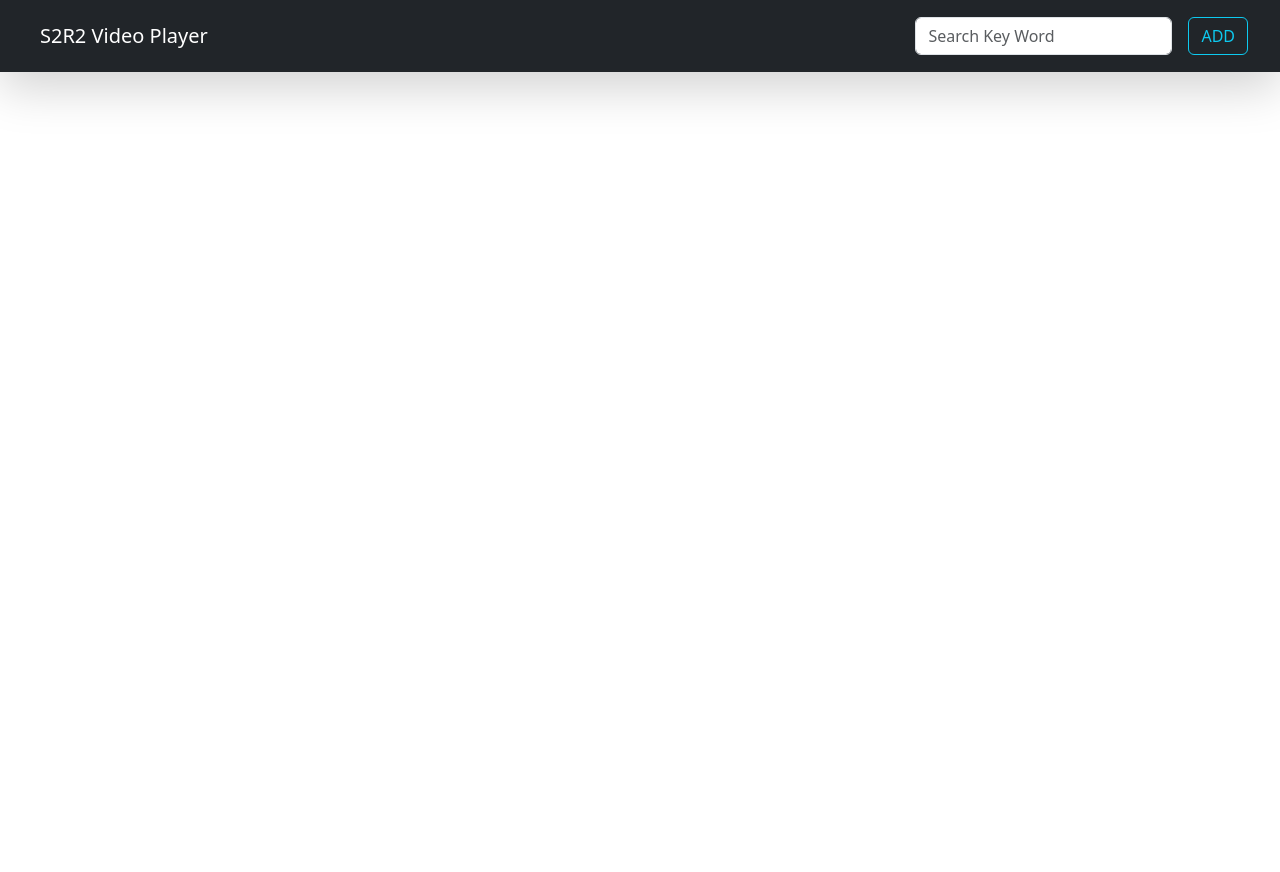
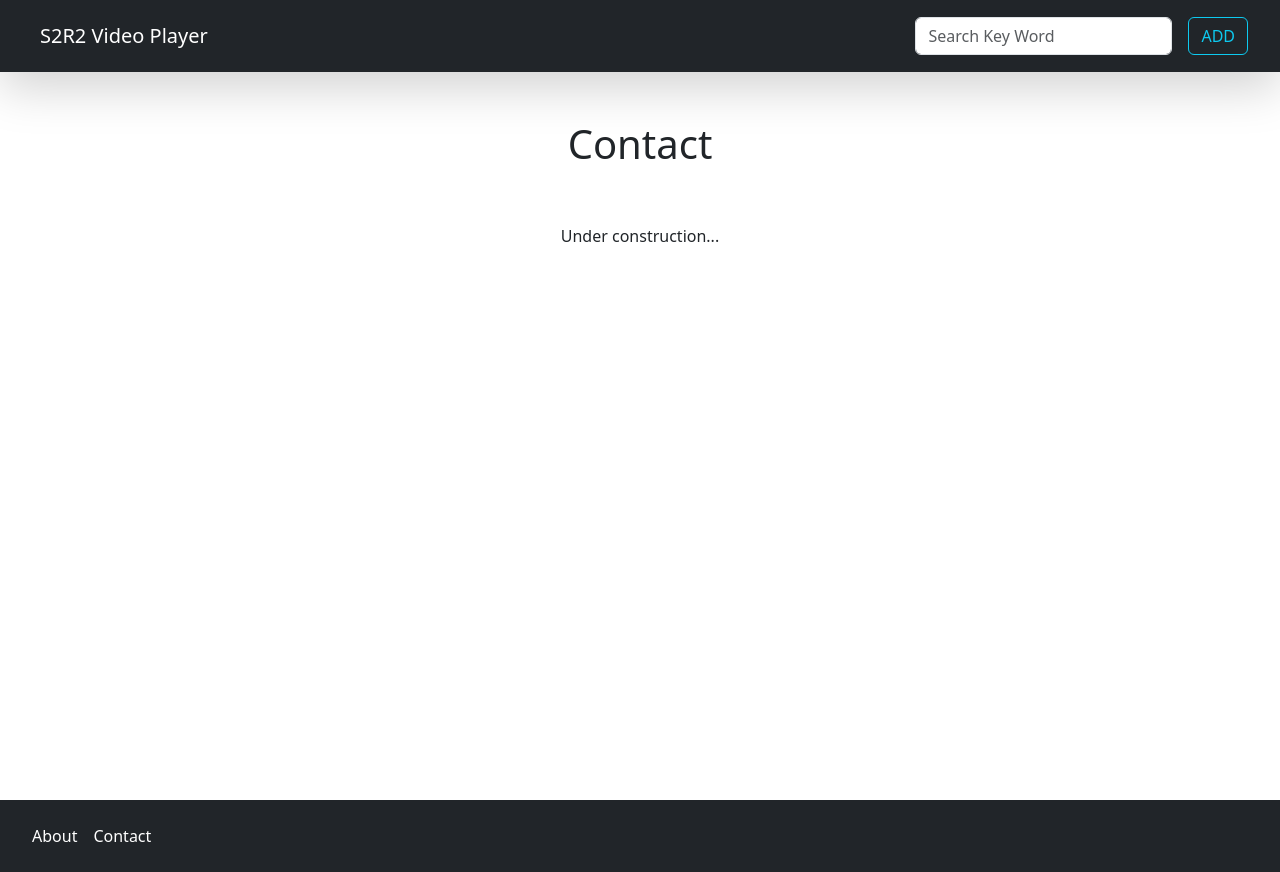
Before and after one commit to sanjay270899/custom-video-player, a React (Create React App) app: page /contact in a window 1280 px wide. Before the commit the page ends 800 px from the top, so only its background shows below. Built offline with nearby package versions, Linux system fonts and the light colour scheme; no server answers.

Commit message:
➕ Add ReactGA dependency

```diff
--- a/package.json
+++ b/package.json
@@ -12,6 +12,7 @@
     "react": "17.0.2",
     "react-bootstrap": "1.6.0",
     "react-dom": "17.0.2",
+    "react-ga": "^3.3.0",
     "react-multi-carousel": "^2.6.2",
     "react-player": "2.9.0",
     "react-router-dom": "5.2.0",
--- a/src/App.js
+++ b/src/App.js
@@ -1,20 +1,50 @@
 // Libraries
-import { BrowserRouter as Router, Route } from "react-router-dom";
-import { useState } from "react";
+import { Route, useLocation } from "react-router-dom";
+import { useEffect, useState } from "react";
+import ReactGA from "react-ga";
 
 // Components
 import { Header } from "./components/Header";
 import { Home } from "./pages/Home";
+import { Footer } from "./components/Footer";
+
+const usePageView = () => {
+  const location = useLocation();
+
+  useEffect(() => {
+    // console.log("Initialized REACT GA");
+    ReactGA.initialize(process.env.REACT_APP_GA_ID);
+  }, []);
+
+  useEffect(() => {
+    // console.log("Location changes detected.");
+    // console.log(location);
+    ReactGA.pageview(location.pathname);
+  }, [location]);
+};
 
 export default function App() {
   // State for Video Queue
   const [videoQueue, setVideoQueue] = useState([]);
+
+  usePageView();
   return (
-    <Router>
-      <Header videoQueue={videoQueue} setVideoQueue={setVideoQueue} />
-      <Route path="/" exact>
-        <Home videoQueue={videoQueue} />
-      </Route>
-    </Router>
+    <>
+      <div className="min-vh-100">
+        <Header videoQueue={videoQueue} setVideoQueue={setVideoQueue} />
+        <Route path="/" exact>
+          <Home videoQueue={videoQueue} />
+        </Route>
+        <Route path="/about" exact>
+          <h1 className="p-5 text-center">About</h1>
+          <p className="text-center">Under construction...</p>
+        </Route>
+        <Route path="/contact" exact>
+          <h1 className="p-5 text-center">Contact</h1>
+          <p className="text-center">Under construction...</p>
+        </Route>
+      </div>
+      <Footer />
+    </>
   );
 }
--- /dev/null
+++ b/src/components/Footer.js
@@ -0,0 +1,15 @@
+import React from "react";
+import { Link } from "react-router-dom";
+
+export const Footer = () => {
+  return (
+    <div className="bg-dark p-4">
+      <Link to="/about" className="text-white px-2 text-decoration-none">
+        About
+      </Link>
+      <Link to="/contact" className="text-white px-2 text-decoration-none">
+        Contact
+      </Link>
+    </div>
+  );
+};
--- a/src/index.js
+++ b/src/index.js
@@ -1,13 +1,16 @@
 import { StrictMode } from "react";
 import ReactDOM from "react-dom";
 import App from "./App";
+import { BrowserRouter as Router } from "react-router-dom";
 import "bootstrap/dist/css/bootstrap.min.css"; // Importing Bootstrap styles
 import "react-multi-carousel/lib/styles.css"; // Importing react-multi-carousel styles
 
 const rootElement = document.getElementById("root");
 ReactDOM.render(
   <StrictMode>
-    <App />
+    <Router>
+      <App />
+    </Router>
   </StrictMode>,
   rootElement
 );
```
Also changed, not shown: 1 other file (tests, documents, lock files or other folders).
